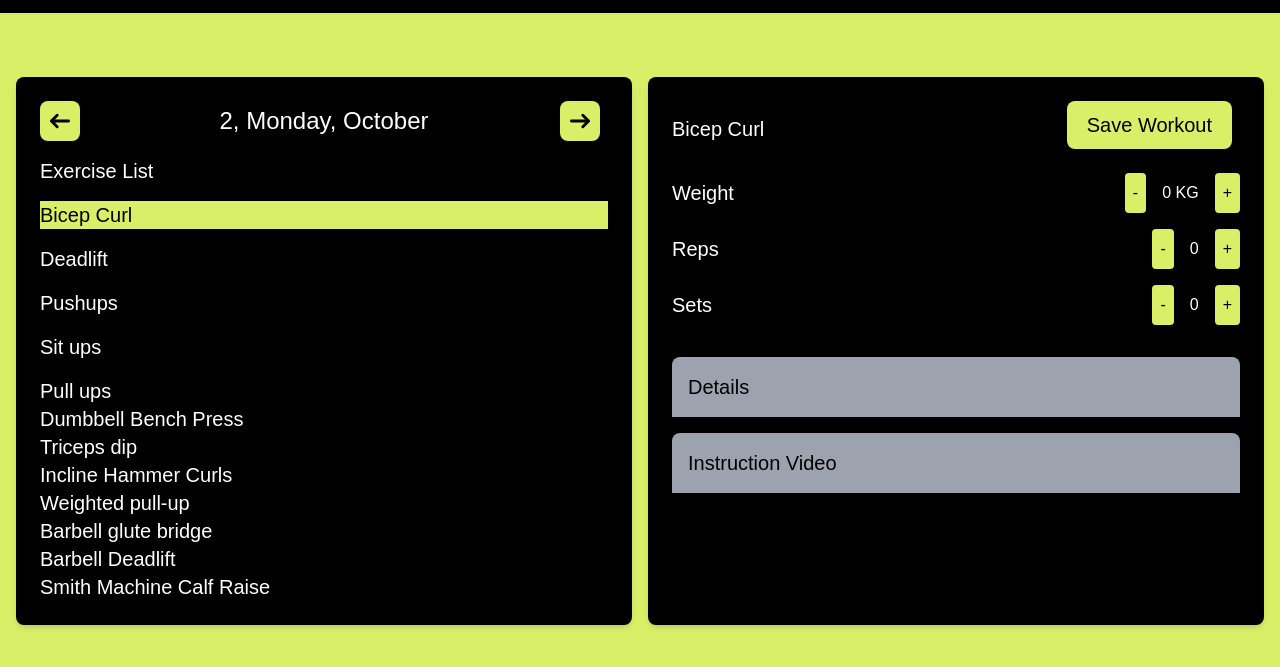
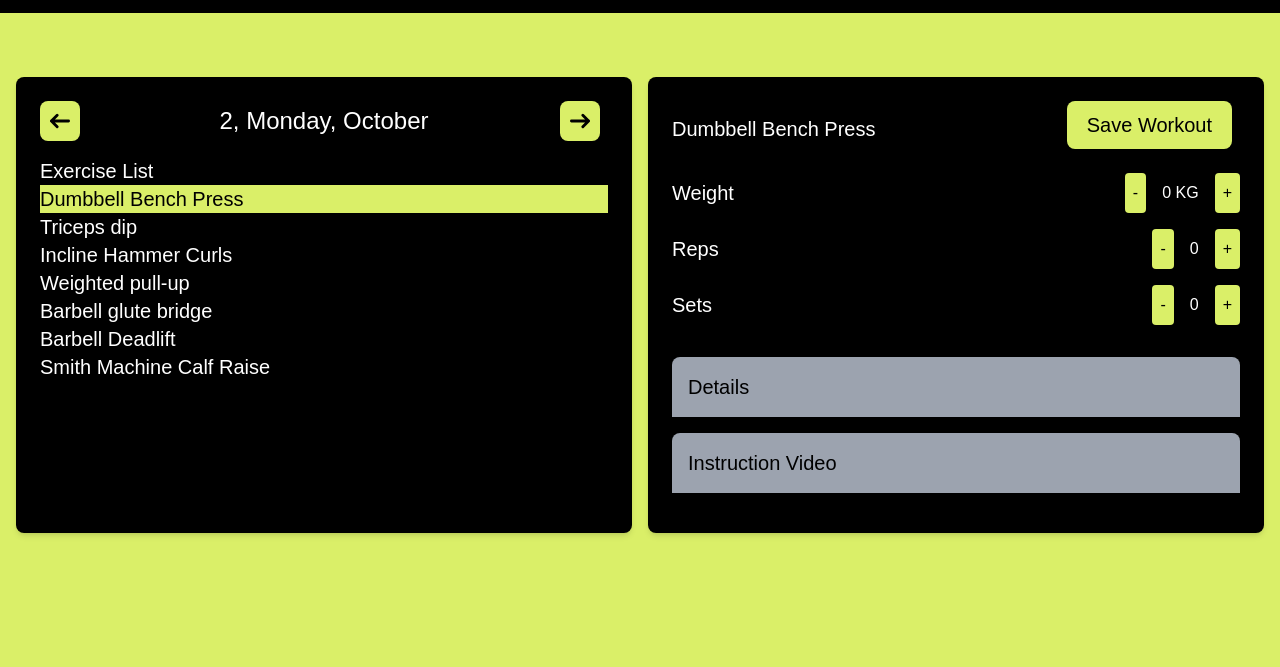
Before and after one commit to mitchmcnaughton/muscle-mate, a plain HTML site: page pages/workout.html in a window 1280 px wide. Shown: the part 131-798 px from the top of the page. Drawn offline with nearby package versions, Linux system fonts and the light colour scheme.

```diff
--- a/assets/js/script.js
+++ b/assets/js/script.js
@@ -95,6 +95,7 @@ function retrieveWorkoutData(){
         const listItem = document.createElement('li');
         listItem.textContent = exerciseName;
         exerciseList.appendChild(listItem);
+
     }
 
         } else {
--- a/pages/workout.html
+++ b/pages/workout.html
@@ -39,11 +39,7 @@
                 <h3 class="text-white text-xl mt-4">Exercise List</h3>
                 <ul id="workoutList" class="text-white font-medium text-xl">
                     <!-- JS will generate list here -->
-                    <li class="mt-4">Bicep Curl</li>
-                    <li class="mt-4">Deadlift</li>
-                    <li class="mt-4">Pushups</li>
-                    <li class="mt-4">Sit ups</li>
-                    <li class="mt-4">Pull ups</li>
+
                 </ul>
             </div>
 
```
